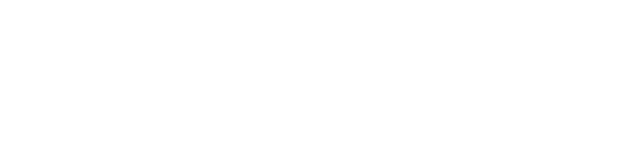
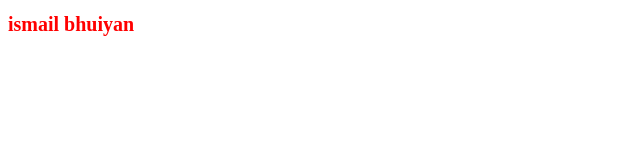
Before and after one commit to ismail360deg/my-third-repo, a plain HTML site: page index.html in a window 1280 px wide. Shown: the whole page, without its empty margins (0-640 px from the left). Drawn offline with Linux system fonts and the light colour scheme.

Commit message:
style css

```diff
--- a/index.html
+++ b/index.html
@@ -5,9 +5,10 @@
     <meta http-equiv="X-UA-Compatible" content="IE=edge">
     <meta name="viewport" content="width=device-width, initial-scale=1.0">
     <title>my-third github repo</title>
+    <link rel="stylesheet" href="style.css">
 </head>
 <body>
-
+    <h1>ismail bhuiyan</h1>
 
 </body>
 </html>
--- /dev/null
+++ b/style.css
@@ -0,0 +1,4 @@
+h1{
+    color: red;
+    font-size: 20px;
+}
```
